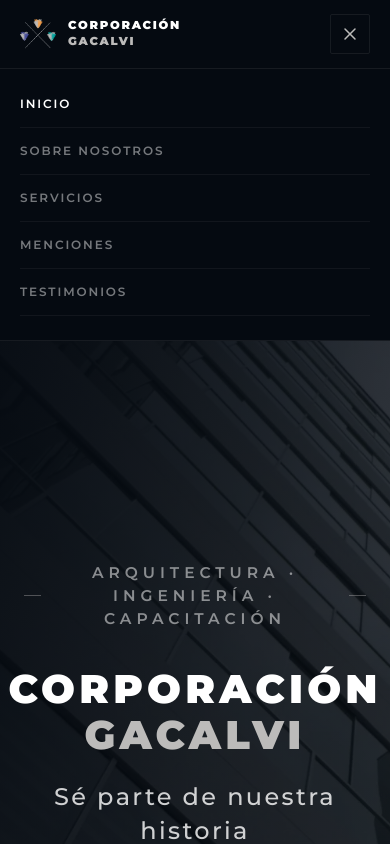
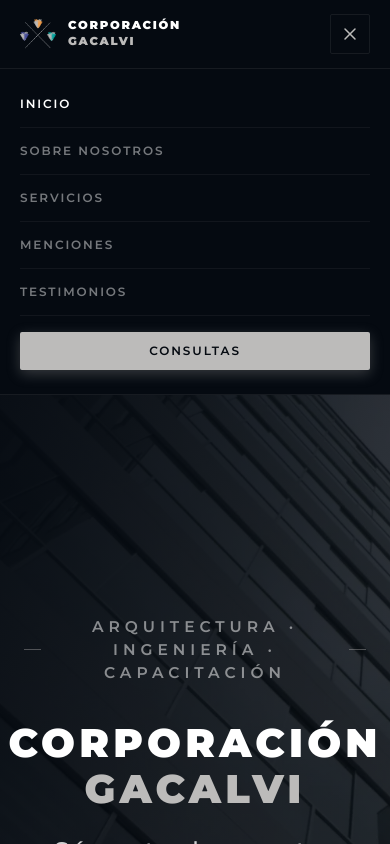
Before and after one commit to ivommb11/gacalvi-landing-page, a React (Vite) app: page / in a window 390 px wide. Both pictures are taken after a click on the button 350 px from the left and 34 px from the top of the page. Shown: the top 844 px of the page. Built offline with nearby package versions, Linux system fonts and the light colour scheme.

Commit message:
consultas en menu hamburguesa

```diff
--- a/src/components/layout/Header.tsx
+++ b/src/components/layout/Header.tsx
@@ -4,9 +4,11 @@
 import { useActiveSection } from '../../hooks/useActiveSection'
 import gacalviLogo from '../../assets/photos/logo.png'
 import { IconClose, IconMenu } from '../icons'
+import { ConsultasModal } from '../ui/ConsultasModal'
 
 export function Header() {
   const [open, setOpen] = useState(false)
+  const [consultasOpen, setConsultasOpen] = useState(false)
   const active = useActiveSection(SECTION_IDS)
 
   return (
@@ -59,8 +61,17 @@
               )
             })}
           </ul>
+          <button
+            type="button"
+            onClick={() => { setOpen(false); setConsultasOpen(true) }}
+            className="mt-[16px] w-full rounded-2 bg-cloud py-[10px] text-12 font-semibold uppercase tracking-1.89 text-ebony shadow-button transition-transform hover:scale-105 focus-visible:outline focus-visible:outline-2 focus-visible:outline-offset-2 focus-visible:outline-cloud"
+          >
+            Consultas
+          </button>
         </nav>
       )}
+
+    <ConsultasModal open={consultasOpen} onClose={() => setConsultasOpen(false)} />
     </header>
   )
 }
```
